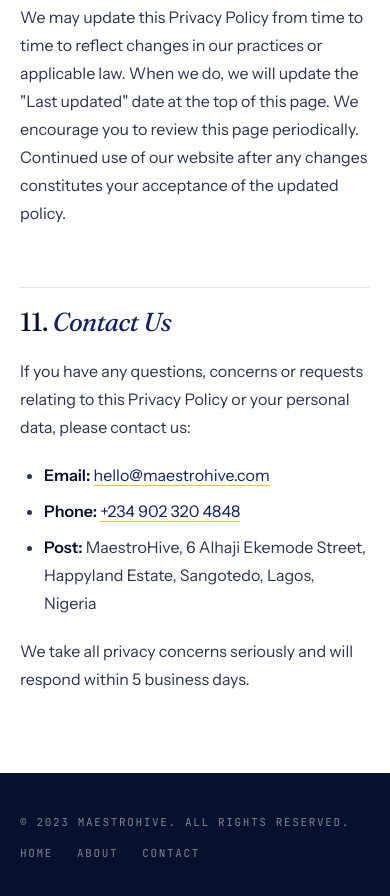
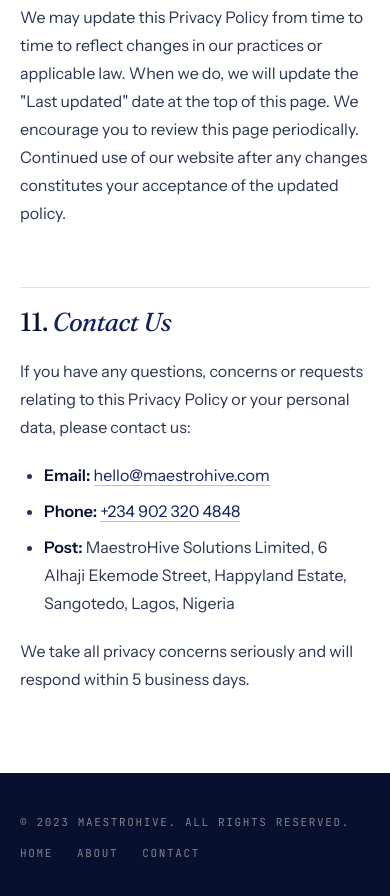
Before and after one commit to EmilionDollars/MaestroHive.com, a plain HTML site: page privacy.html in a window 390 px wide. Shown: the part 6477-7373 px from the top of the page. Drawn offline with Linux system fonts and the light colour scheme.

Commit message:
Fix sticky mobile overlay with min-width approach; update company name in privacy policy

```diff
--- a/privacy.html
+++ b/privacy.html
@@ -194,7 +194,7 @@
       <ul>
         <li><strong>Email:</strong> <a href="mailto:hello@maestrohive.com">hello@maestrohive.com</a></li>
         <li><strong>Phone:</strong> <a href="tel:+2349023204848">+234 902 320 4848</a></li>
-        <li><strong>Post:</strong> MaestroHive, 6 Alhaji Ekemode Street, Happyland Estate, Sangotedo, Lagos, Nigeria</li>
+        <li><strong>Post:</strong> MaestroHive Solutions Limited, 6 Alhaji Ekemode Street, Happyland Estate, Sangotedo, Lagos, Nigeria</li>
       </ul>
       <p>We take all privacy concerns seriously and will respond within 5 business days.</p>
 
```
Also changed, not shown: about.html (+2 -4 lines), index.html (+1 -2 lines).
